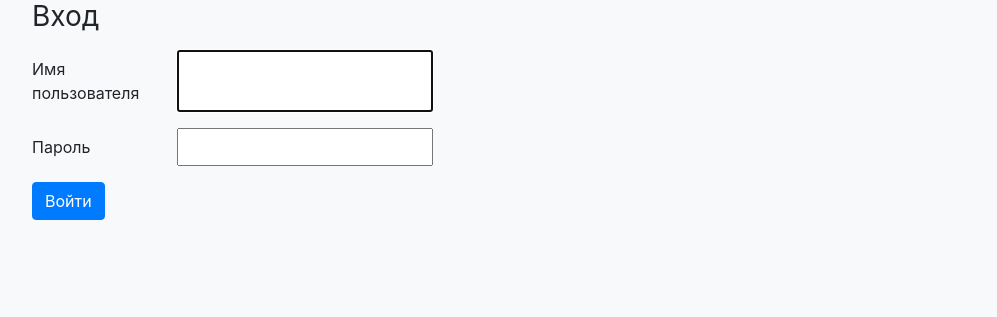
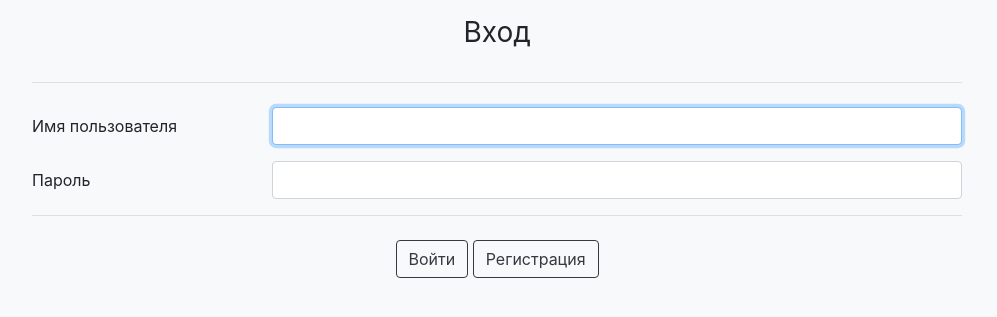
Before and after one commit to Evrikaseven/shop, a Django app: page /accounts/login/ in a window 1280 px wide. Shown: the top 317 px of the page, without its empty margins (143-1140 px from the left). Run offline with Django 3.2, Linux system fonts and the light colour scheme; some libraries are stand-ins or nearby versions.

Commit message:
Updated login.html for new style.

```diff
--- a/main/templates/main/login.html
+++ b/main/templates/main/login.html
@@ -3,29 +3,27 @@
 {#{% block auth %}#}
 {% block content %}
   <div class="container">
-    <h1 class="h3 mb-3 font-weight-normal">Вход</h1>
-    {% if user.is_authenticated %}
-        <p>Пользователь: {{ user.username }}</p>
-    {% else %}
-    <form class="form-signin" method="post">
+    <h3 class="text-center py-3 font-weight-normal">Вход</h3>
+    <hr class="mb-4">
+    <form class="form-signin mb-3" method="post">
         {% csrf_token %}
-
-        {% for field in form %}
-            <div class="form-group row">
-                {% if field.errors %}
-                    <div class="alert alert-danger">
-                        {{ field.error }}
-                    </div>
-                {% endif %}
-
-                <label class="col-sm-2 col-form-label">{{ field.label }}</label>
-                {{ field }}
+        <div class="form-group row">
+            <label for="id_username" class="col-3 col-form-label">Имя пользователя</label>
+            <div class="col-9">
+                <input class="form-control" id="id_username" type="text" name="{{ form.username.name }}" autofocus="" required="">
             </div>
-        {% endfor %}
-        <div class="form-actions">
-            <button type="submit" class="btn btn-primary" >Войти</button>
+        </div>
+        <div class="form-group row">
+            <label for="id_password" class="col-3 col-form-label">Пароль</label>
+            <div class="col-9">
+                <input class="form-control" id="id_password" type="password" name="{{ form.password.name }}" required="">
+            </div>
+        </div>
+        <hr class="mb-4">
+        <div class="form-actions text-center">
+            <button type="submit" class="btn btn-outline-dark" >Войти</button>
+            <a class="btn btn-outline-dark" href="{% url 'main:signup' %}">Регистрация</a>
         </div>
     </form>
-    {% endif %}
 </div>
 {% endblock %}
--- a/main/templates/main/orders_list.html
+++ b/main/templates/main/orders_list.html
@@ -4,7 +4,11 @@
 
 {% block content %}
 
-<style></style>
+<style>
+    td {
+    cursor: pointer;
+    }
+</style>
 
     <div class="container">
     <h2 class="text-center mt-3 mb-5">Текущие заказы</h2>
```
Also changed, not shown: db.sqlite3.
